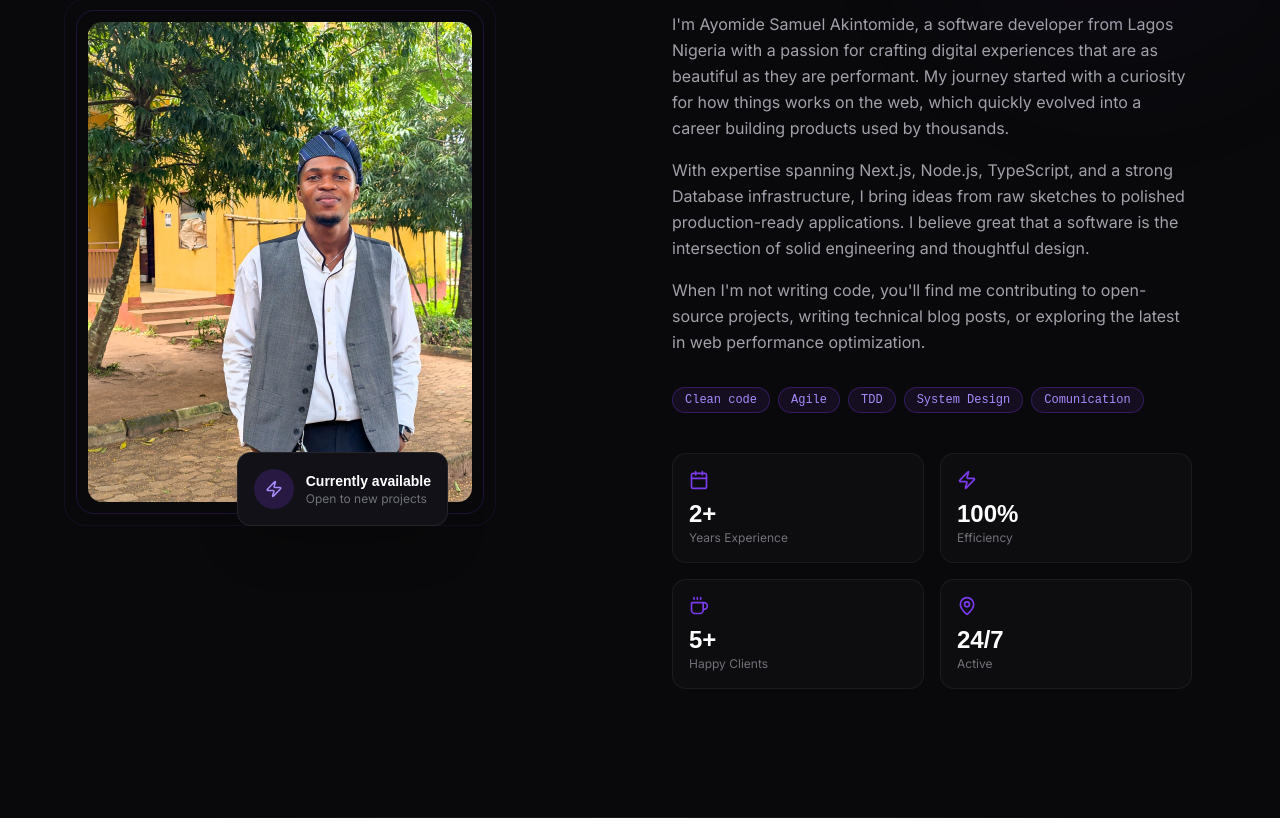
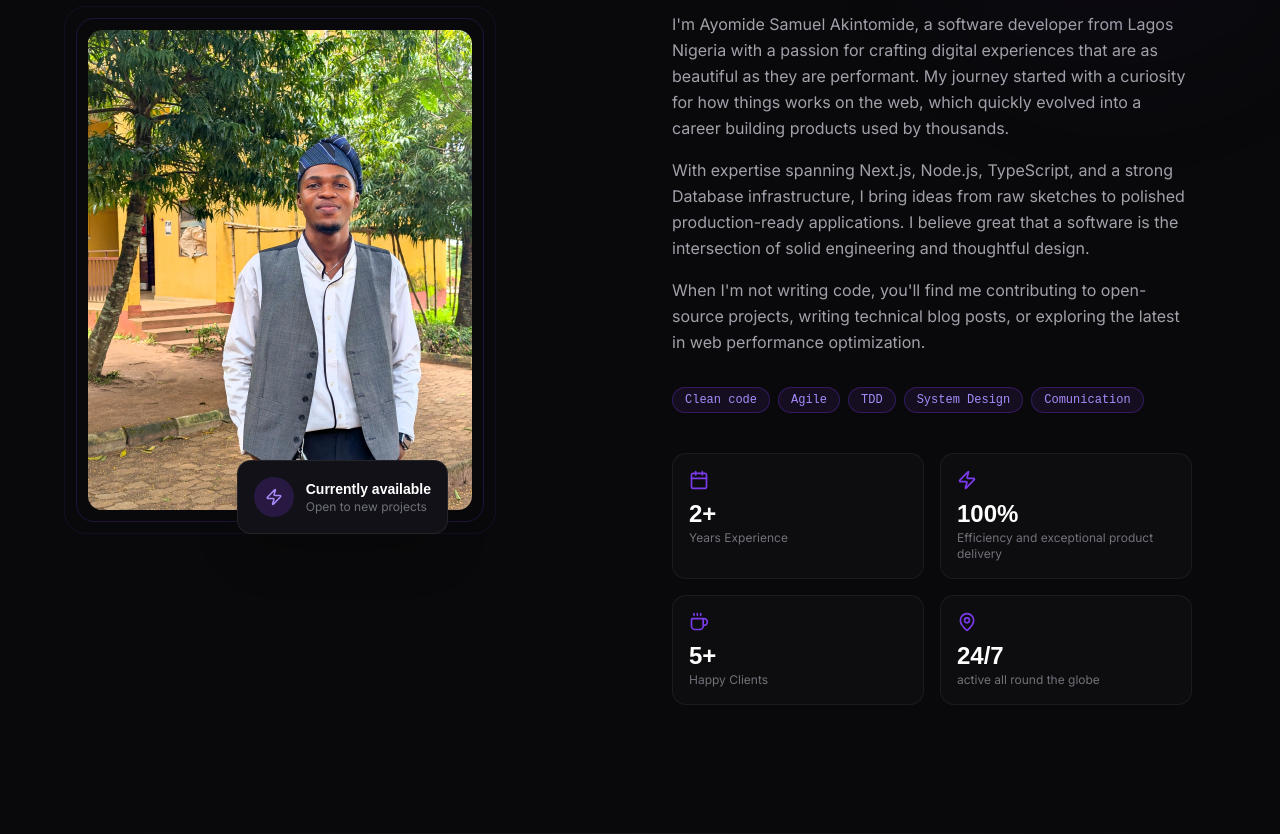
Before and after one commit to DaSpunk778/ayomideportfolio, a Next.js app: page / in a window 1280 px wide. Shown: the part 1094-1928 px from the top of the page. Built offline with nearby package versions, Linux system fonts and the light colour scheme; a web font is replaced by a local one.

Commit message:
updated about section

```diff
--- a/components/About.tsx
+++ b/components/About.tsx
@@ -7,9 +7,9 @@ import Image from "next/image";
 
 const stats = [
   { value: "2+", label: "Years Experience", icon: Calendar },
-  { value: "100%", label: "Efficiency", icon: Zap },
+  { value: "100%", label: "Efficiency and exceptional product delivery", icon: Zap },
   { value: "5+", label: "Happy Clients", icon: Coffee },
-  { value: "24/7", label: "Active", icon: MapPin },
+  { value: "24/7", label: "active all round the globe", icon: MapPin },
 ]
 
 export default function About() {
```
